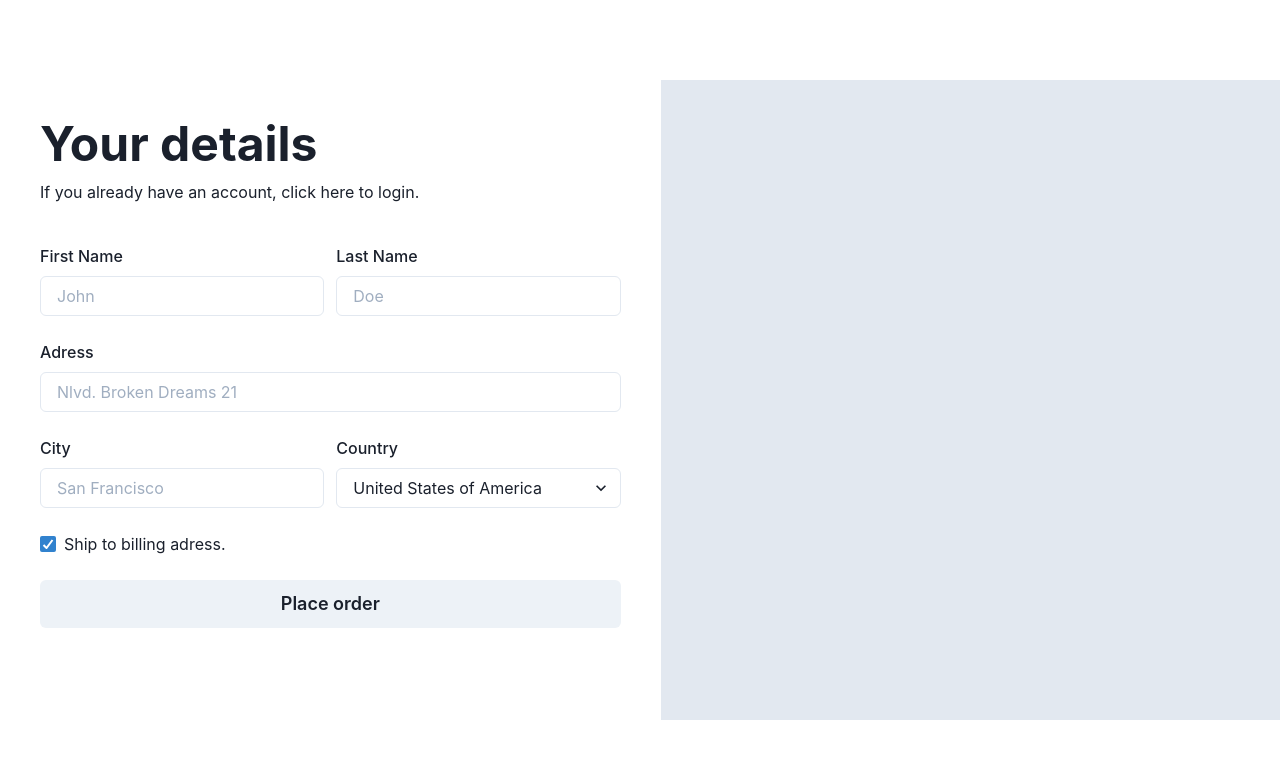
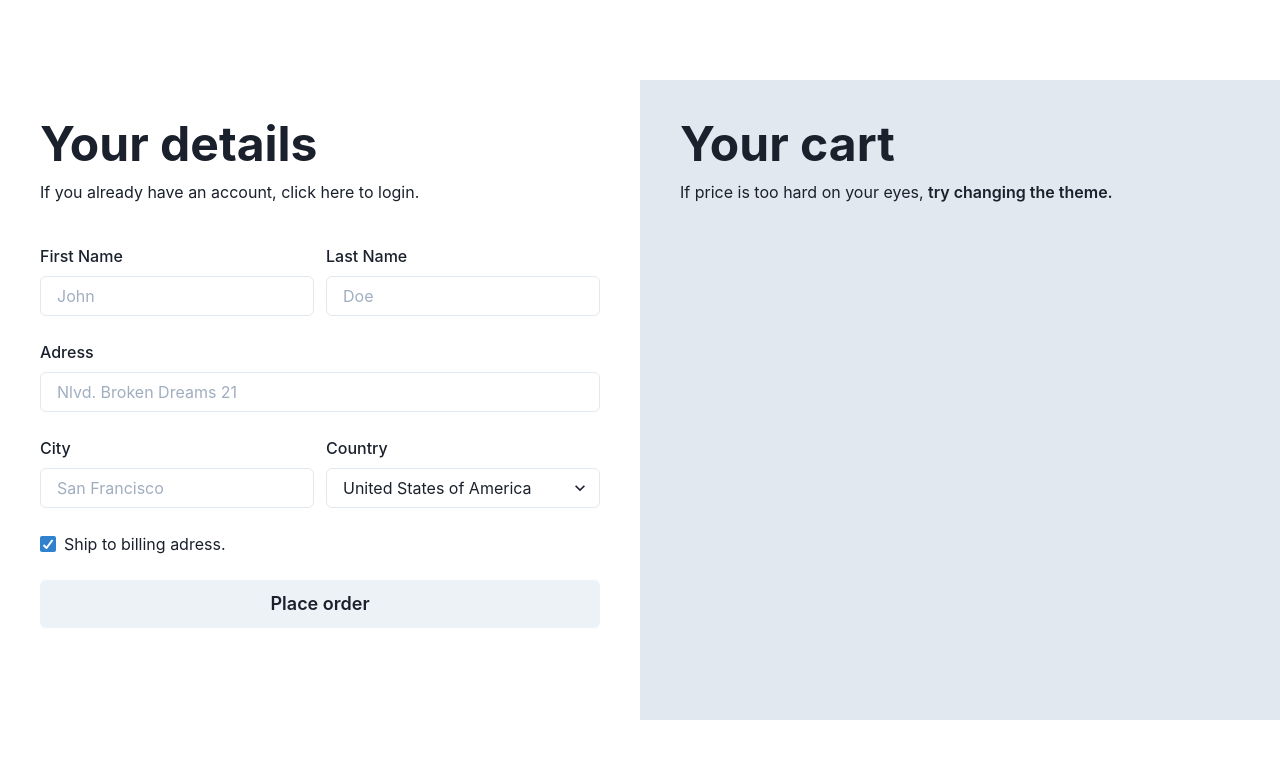
Before and after one commit to Yves852/workshop-chakra-demo, a React (Create React App) app: page / in a window 1280 px wide. Shown: the top 758 px of the page. Built offline with nearby package versions, Linux system fonts and the light colour scheme.

Commit message:
Cart#1 added top, updated spacing & padding

```diff
--- a/src/sections/cart.jsx
+++ b/src/sections/cart.jsx
@@ -1,13 +1,24 @@
-import { VStack } from "@chakra-ui/react";
+import { VStack, Heading, Text, Button } from "@chakra-ui/react";
 
 const Cart = () => (
   <VStack
     w={"full"}
     h={"full"}
-    spacing={10}
+    spacing={6}
+    p={10}
     alignItems={"flex-start"}
     bg="gray.200"
-  ></VStack>
+  >
+    <VStack w={"full"} spacing={3} alignItems={"flex-start"}>
+      <Heading size={"2xl"}>Your cart</Heading>
+      <Text>
+        If price is too hard on your eyes,{" "}
+        <Button variant={"link"} colorScheme={"black"}>
+          try changing the theme.
+        </Button>
+      </Text>
+    </VStack>
+  </VStack>
 );
 
 export default Cart;
```
